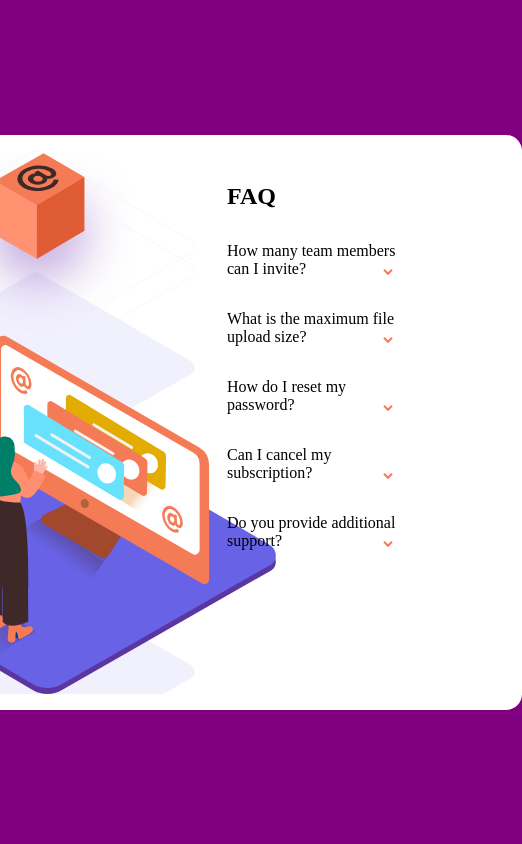
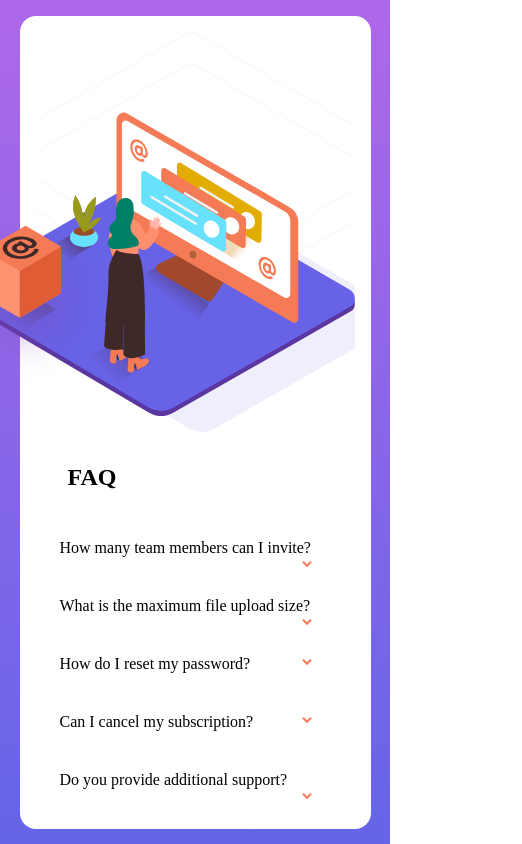
Before and after one commit to aalvarezto/faq-accordion-card-main, a plain HTML site: page index.html in a window 390 px wide. Shown: the whole page, 522 px wide, since content can reach past the window. Drawn offline with Linux system fonts and the light colour scheme.

Commit message:
:sparkles: responsive improved

```diff
--- a/index.html
+++ b/index.html
@@ -15,20 +15,15 @@
 	<body>
 		<div id="card">
 			<div id="logos">
-				<img
-					src="./images/illustration-box-desktop.svg"
-					class="svg-box"
-				/>
-				<img
-					src="./images/illustration-woman-online-desktop.svg"
-					class="svg-woman"
-				/>
+				<div class="woman">
+					<div class="box"></div>
+				</div>
 			</div>
 			<article>
 				<h1>FAQ</h1>
 				<section class="question">
 					How many team members can I invite?
-					<button><img src="./images/icon-arrow-down.svg" /></button>
+					<button></button>
 					<div class="hidden">
 						You can invite up to 2 additional users on the Free
 						plan. There is no limit on team members for the Premium
@@ -37,7 +32,7 @@
 				</section>
 				<section class="question">
 					What is the maximum file upload size?
-					<button><img src="./images/icon-arrow-down.svg" /></button>
+					<button></button>
 
 					<div class="hidden">
 						No more than 2GB. All files in your account must fit
@@ -46,7 +41,7 @@
 				</section>
 				<section class="question">
 					How do I reset my password?
-					<button><img src="./images/icon-arrow-down.svg" /></button>
+					<button></button>
 
 					<div class="hidden">
 						Click “Forgot password” from the login page or “Change
@@ -56,7 +51,7 @@
 				</section>
 				<section class="question">
 					Can I cancel my subscription?
-					<button><img src="./images/icon-arrow-down.svg" /></button>
+					<button></button>
 
 					<div class="hidden">
 						Yes! Send us a message and we’ll process your request no
@@ -65,7 +60,7 @@
 				</section>
 				<section class="question">
 					Do you provide additional support?
-					<button><img src="./images/icon-arrow-down.svg" /></button>
+					<button></button>
 
 					<div class="hidden">
 						Chat and email support is available 24/7. Phone lines
--- a/src/styles.css
+++ b/src/styles.css
@@ -5,7 +5,11 @@
 body {
 	padding: 0;
 	margin: 0;
-	background-color: purple;
+	background-image: linear-gradient(
+		to top,
+		hsl(240, 73%, 65%),
+		hsl(273, 75%, 66%)
+	);
 	height: 100vh;
 	display: flex;
 	justify-content: center;
@@ -18,15 +22,44 @@ body {
 	background-color: white;
 	border-radius: 1rem;
 	display: flex;
+	justify-content: space-between;
 }
 
 #logos {
-	background: url(../images/bg-pattern-desktop.svg);
-	background-size: contain;
-	width: 50%;
+	width: 100%;
+	height: 100%;
 	display: flex;
 	flex-direction: column;
 	align-items: center;
+	background-image: url(../images/bg-pattern-desktop.svg);
+	background-repeat: no-repeat;
+	background-position: center center;
+	background-size: cover;
+}
+
+.woman {
+	width: 25rem;
+	height: 25rem;
+	display: flex;
+	align-items: center;
+	background-image: url(../images/illustration-woman-online-desktop.svg);
+	background-repeat: no-repeat;
+	background-size: contain;
+	background-position-y: center;
+	position: relative;
+	left: -2.5rem;
+	top: 2rem;
+}
+
+.box {
+	width: 10rem;
+	height: 10rem;
+	background-image: url(../images/illustration-box-desktop.svg);
+	background-repeat: no-repeat;
+	background-size: cover;
+	position: relative;
+	top: 2.5rem;
+	left: -1rem;
 }
 
 article {
@@ -35,11 +68,15 @@ article {
 
 button {
 	width: 3rem;
-	height: 1.5rem;
+	height: 1rem;
 	background: none;
 	border: none;
 	float: right;
 	clear: both;
+	background-image: url("../images/icon-arrow-down.svg");
+	background-size: auto;
+	background-repeat: no-repeat;
+	background-position: center center;
 }
 
 h1 {
@@ -47,7 +84,8 @@ h1 {
 }
 
 section {
-	margin: 2rem;
+	margin: 0.5rem;
+	padding: 1rem;
 }
 
 .hidden {
@@ -57,3 +95,22 @@ section {
 .visible {
 	padding: 0.5rem;
 }
+
+@media (max-width: 30rem) {
+	#card {
+		width: 90%;
+		margin: 3rem;
+		border-collapse: collapse;
+		flex-direction: column;
+		align-items: center;
+	}
+
+	article {
+		width: 100%;
+	}
+
+	#logos {
+		width: 100%;
+		height: 50%;
+	}
+}
```
